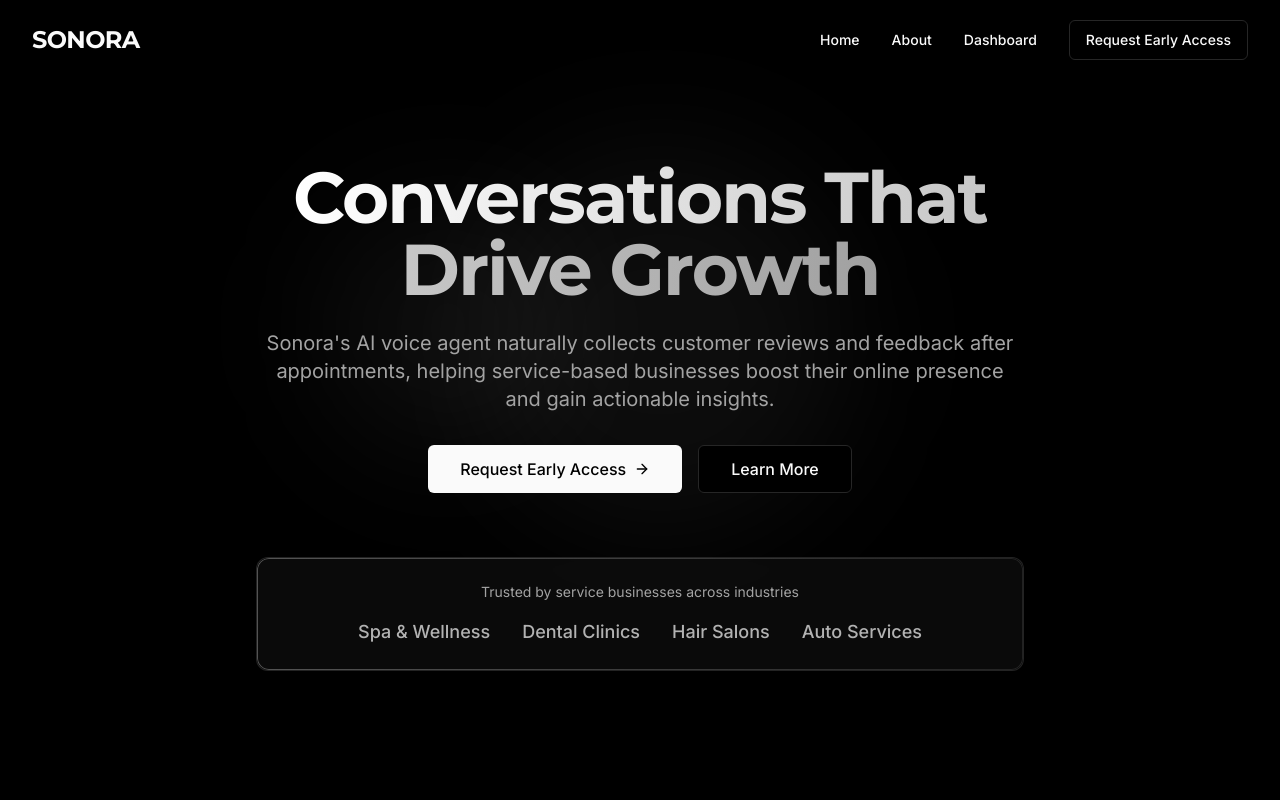
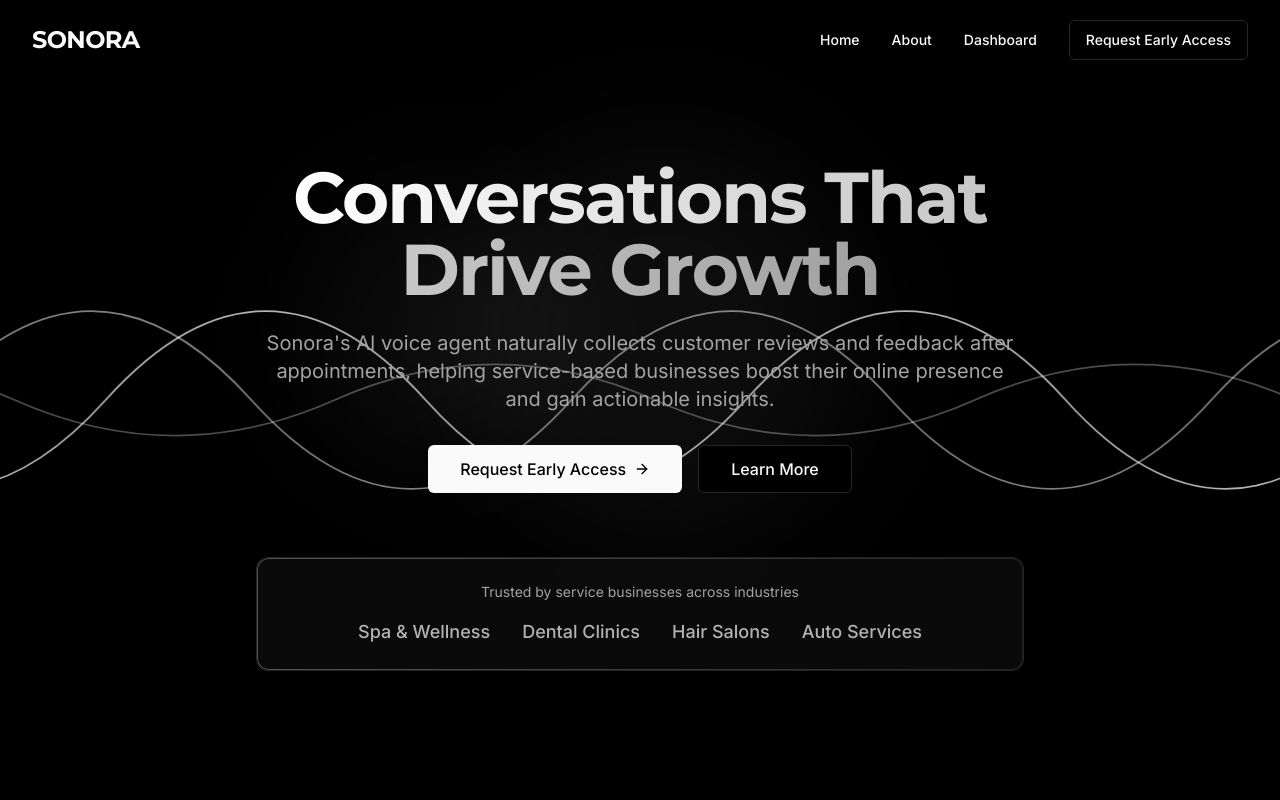
Before and after one commit to rrumao/sonora, a Next.js app in the folder frontend/: page / in a window 1280 px wide. Shown: the top 800 px of the page. Built offline with nearby package versions, Linux system fonts and the light colour scheme.

Commit message:
adding waves in background

```diff
--- a/frontend/app/layout.jsx
+++ b/frontend/app/layout.jsx
@@ -3,6 +3,7 @@ import { Inter, Montserrat } from "next/font/google"
 import { ThemeProvider } from "@/components/theme-provider"
 import Header from "@/components/shared/header"
 import Footer from "@/components/shared/footer"
+import SoundWavesBackground from "@/components/SoundWavesBackground"
 
 const inter = Inter({
   subsets: ["latin"],
@@ -27,6 +28,7 @@ export default function RootLayout({ children }) {
       <body className={`${inter.variable} ${montserrat.variable} font-sans min-h-screen bg-background`} suppressHydrationWarning>
         <ThemeProvider attribute="class" defaultTheme="dark" enableSystem={false} disableTransitionOnChange>
           <div className="relative min-h-screen flex flex-col">
+            <SoundWavesBackground />
             <Header />
             <main className="flex-1">{children}</main>
             <Footer />
--- /dev/null
+++ b/frontend/components/SoundWavesBackground.tsx
@@ -0,0 +1,82 @@
+"use client";
+import { motion } from "framer-motion";
+import { useEffect, useState } from "react";
+
+// All waves centered at y=400, with different amplitudes and phases
+const wavePaths = [
+  // Sine wave 1 (medium amplitude)
+  "M0 400 Q 180 200 360 400 T 720 400 T 1080 400 T 1440 400",
+  // Sine wave 2 (higher amplitude, phase shifted)
+  "M0 400 Q 180 600 360 400 T 720 400 T 1080 400 T 1440 400",
+  // Sine wave 3 (lower amplitude, different phase)
+  "M0 400 Q 180 320 360 400 T 720 400 T 1080 400 T 1440 400",
+];
+
+const speeds = [16, 22, 28];
+
+export default function SoundWavesBackground() {
+  const [width, setWidth] = useState(1440);
+
+  useEffect(() => {
+    const updateWidth = () => setWidth(window.innerWidth);
+    updateWidth();
+    window.addEventListener("resize", updateWidth);
+    return () => window.removeEventListener("resize", updateWidth);
+  }, []);
+
+  return (
+    <div className="absolute inset-0 -z-10 overflow-hidden pointer-events-none">
+      {[0, 1, 2].map((i) => (
+        <motion.div
+          key={i}
+          className="absolute left-0 top-0 w-full h-full"
+          style={{ opacity: 0.7 - i * 0.2 }}
+          initial={false}
+          animate={{ x: [0, -width] }}
+          transition={{
+            repeat: Infinity,
+            repeatType: "loop",
+            duration: speeds[i],
+            ease: "linear",
+          }}
+        >
+          {/* Two SVGs side by side for seamless looping */}
+          <svg
+            width={width}
+            height="800"
+            viewBox="0 0 1440 800"
+            fill="none"
+            xmlns="http://www.w3.org/2000/svg"
+            className="absolute left-0 top-0"
+            style={{ minWidth: width }}
+          >
+            <path
+              d={wavePaths[i]}
+              stroke="white"
+              strokeWidth="2"
+              fill="none"
+              strokeLinecap="round"
+            />
+          </svg>
+          <svg
+            width={width}
+            height="800"
+            viewBox="0 0 1440 800"
+            fill="none"
+            xmlns="http://www.w3.org/2000/svg"
+            className="absolute"
+            style={{ left: width }}
+          >
+            <path
+              d={wavePaths[i]}
+              stroke="white"
+              strokeWidth="2"
+              fill="none"
+              strokeLinecap="round"
+            />
+          </svg>
+        </motion.div>
+      ))}
+    </div>
+  );
+}
```
